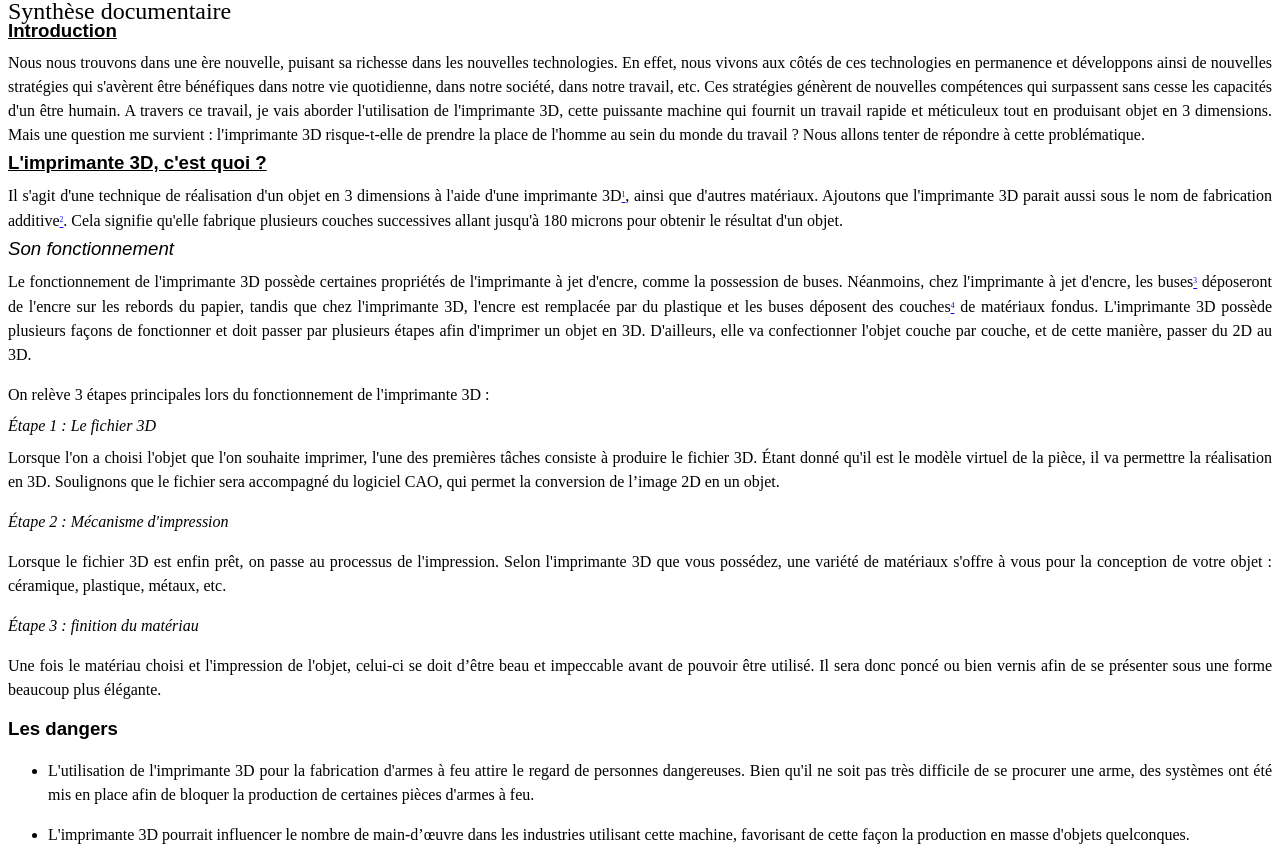
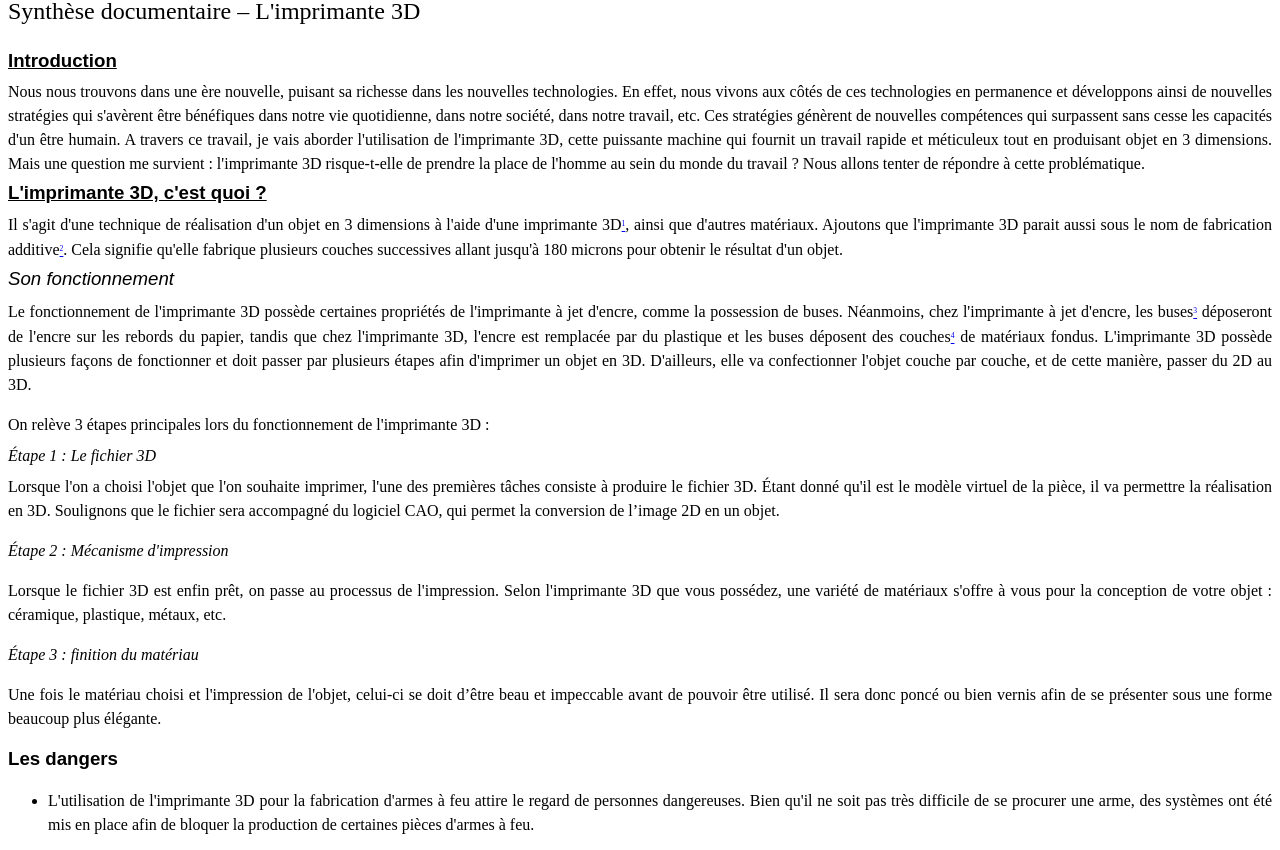
Before and after one commit to m-allard/m-allard.github.io, a plain HTML site: page SYN-DOC.html in a window 1280 px wide. Shown: the top 850 px of the page. Drawn offline with Linux system fonts and the light colour scheme.

Commit message:
Update SYN-DOC.html

```diff
--- a/SYN-DOC.html
+++ b/SYN-DOC.html
@@ -7,7 +7,7 @@
 	<META NAME="AUTHOR" CONTENT="m&eacute;lissa">
 	<META NAME="CREATED" CONTENT="20160524;12020000">
 	<META NAME="CHANGEDBY" CONTENT="m&eacute;lissa ">
-	<META NAME="CHANGED" CONTENT="20160606;13445062">
+	<META NAME="CHANGED" CONTENT="20160606;14115541">
 	<META NAME="AppVersion" CONTENT="14.0000">
 	<META NAME="DocSecurity" CONTENT="0">
 	<META NAME="HyperlinksChanged" CONTENT="false">
@@ -39,7 +39,9 @@
 </HEAD>
 <BODY LANG="fr-BE" TEXT="#000000" DIR="LTR">
 <P LANG="fr-FR" CLASS="western" STYLE="margin-bottom: 0.35cm"><FONT SIZE=5>Synth&egrave;se
-documentaire</FONT></P>
+documentaire &ndash; L'imprimante 3D</FONT></P>
+<P LANG="fr-FR" CLASS="western" STYLE="margin-bottom: 0.35cm"><BR><BR>
+</P>
 <H1 LANG="fr-FR" CLASS="western"><U>Introduction</U></H1>
 <P LANG="fr-FR" CLASS="western" ALIGN=JUSTIFY STYLE="margin-bottom: 0.35cm; line-height: 150%">
 Nous nous trouvons dans une &egrave;re nouvelle, puisant sa richesse
```
